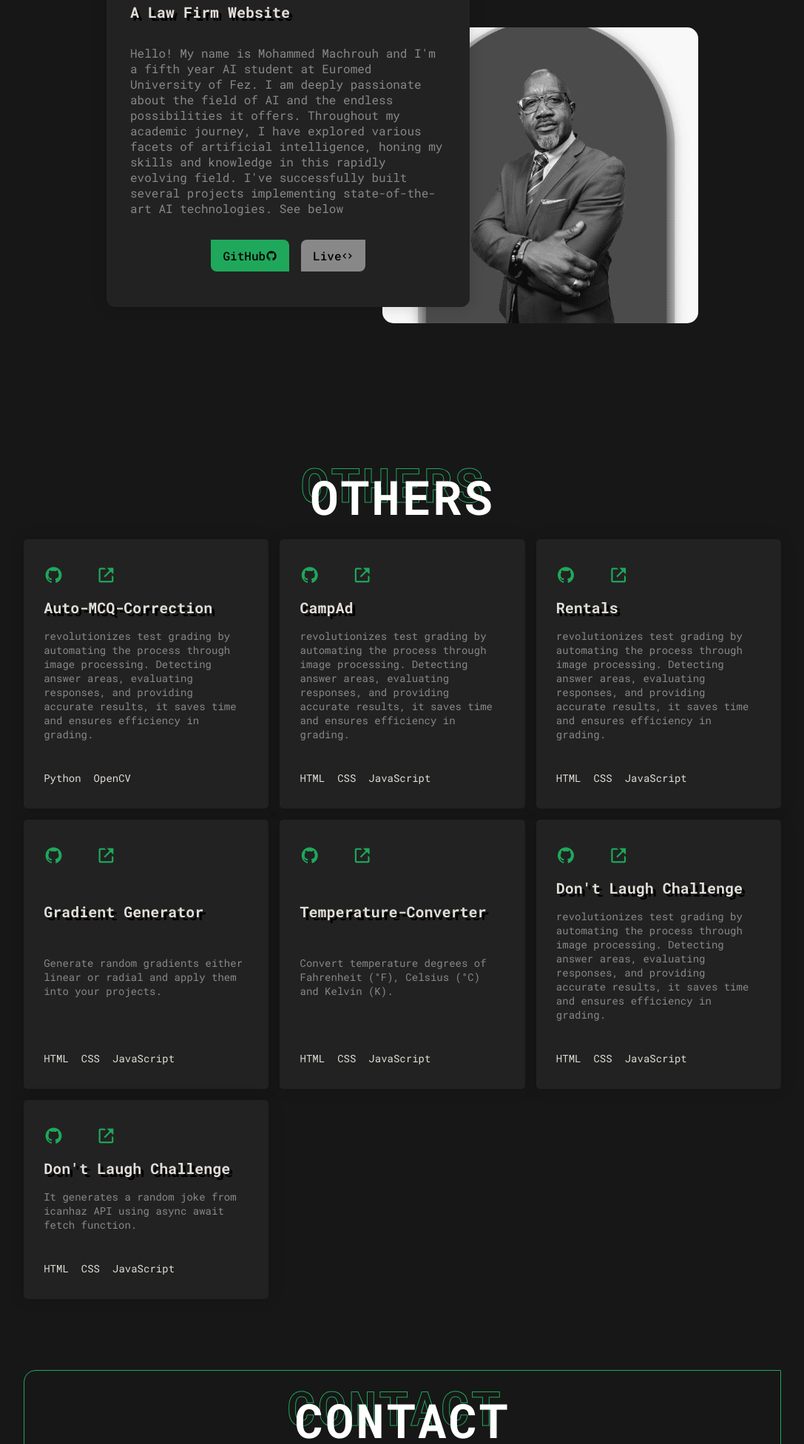
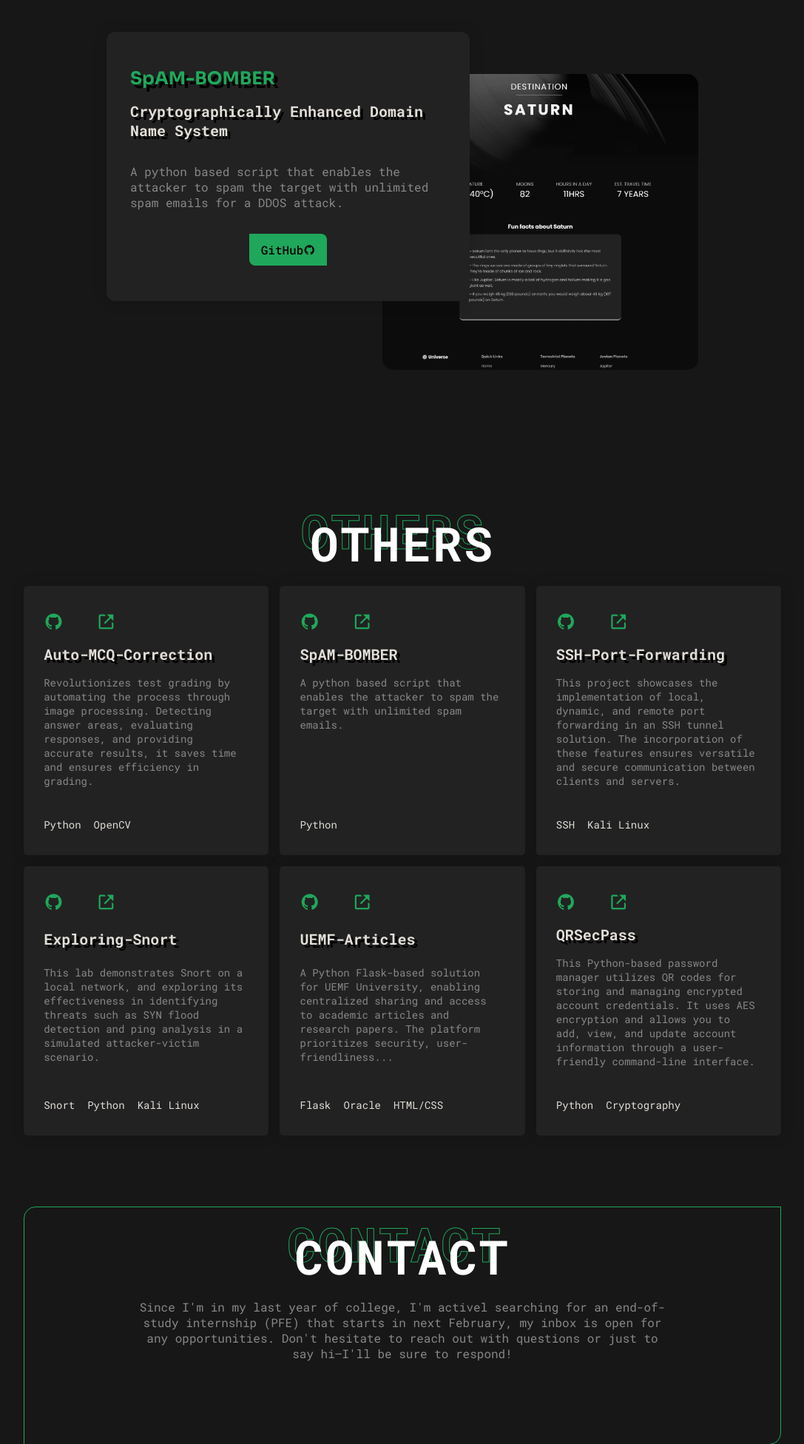
Before and after one commit to Hachimi95/portfolio, a plain HTML site: page index.html in a window 1280 px wide. Shown: the part 3040-4992 px from the top of the page at 74% size, without its empty margins (96-1183 px from the left). Drawn offline with nearby package versions, Linux system fonts and the light colour scheme.

Commit message:
Update index.html

```diff
--- a/index.html
+++ b/index.html
@@ -47,7 +47,7 @@
                     <a href="https://github.com/Hachimi95" target="_blank" class="home-social-link"><i class="bx bxl-github"></i></a>
                     <a href="https://twitter.com/YassineHachim13" target="_blank" class="home-social-link"><i class="bx bxl-twitter"></i></a>
                     <a href="https://www.linkedin.com/in/yassine-hachimi-935564265/" target="_blank" class="home-social-link"><i class="bx bxl-linkedin-square"></i></a>
-                    <a href="yassinehachi001@gmail.com" target="_blank" class="home-social-link"><i class="bx bxs-envelope"></i></a>
+                    <a href="hachimi.yassine95@gmail.com" target="_blank" class="home-social-link"><i class="bx bxs-envelope"></i></a>
                 </div>
                 <div class="home-data">
                     <p class="home-greetings">Hi, I'm</p>
@@ -195,21 +195,22 @@
             <h2 class="project-title" data-outline="Projects">Projects</h2>
 
 
-            <p class="project-subtitle">What I've built so far</p>
+            <p class="project-subtitle">What I've built so far</p>&nbsp;&nbsp;&nbsp; <br><br><br>
 
             <div class="project-container container">
                 <div class="pro-box">
                     <div class="left">
-                        <div class="project-img"><img src="./assets/img/project-1.png" alt="Universe"></div>
+                        <div class="project-img"><img src="./assets/img/project-2.jpg" alt="Universe"></div>
                     </div>
 
                 <div class="right">
-                    <h2 class="pro-title">Universe</h2>
-                    <h3 class="pro-subtitle">The Universe & Solar System</h3>
-                    <p class="pro-desc">Built from my interest in the Universe. Get to know about the universe and solar system, enjoy exploring.<br></p>
+                    <h2 class="pro-title">SecureDNS</h2>
+                    <h3 class="pro-subtitle">Cryptographically Enhanced Domain Name System</h3>
+                    <p class="pro-desc">SecureDNS is a project that aims to enhance the Domain Name System (DNS) with cryptographic security. The primary goal of
+                        SecureDNS is to provide a secure and encrypted communication channel between the client and the DNS server.<br></p>
                     <div class="pro-btns">
-                        <a href="https://github.com/mde3/Universe" target="_blank" class="button project-button btn-1">GitHub<i class="bx bxl-github button-icon"></i></a>
-                        <a href="https://universeglance.netlify.app/" target="_blank" class="button project-button btn-2">Live<i class="bx bx-code button-icon"></i></a>
+                        <a href="https://github.com/Hachimi95/SecureDNS" target="_blank" class="button project-button btn-1">GitHub<i class="bx bxl-github button-icon"></i></a>
+
                     </div>
                 </div>
             </div>
@@ -222,20 +223,15 @@
 
             <div class="pro-box">
                 <div class="left">
-                    <div class="project-img"><img src="./assets/img/project-2.png" alt="Saul-Firm"></div>
+                    <div class="project-img"><img src="./assets/img/project-1.png" alt="Saul-Firm"></div>
                 </div>
                 <div class="right">
-                    <h2 class="pro-title">Saul-Firm</h2>
-                    <h3 class="pro-subtitle">A Law Firm Website</h3>
+                    <h2 class="pro-title">SpAM-BOMBER                    </h2>
+                    <h3 class="pro-subtitle"> Cryptographically Enhanced Domain Name System</h3>
 
 
 
-                    <p class="pro-desc">
-
-                        Hello! My name is Mohammed Machrouh and I'm a fifth year AI student at Euromed University of Fez. I am deeply passionate about the field of AI and the endless possibilities it offers. Throughout my academic journey, I have explored various facets of artificial intelligence, honing my skills and knowledge in this rapidly evolving field.
-
-                        I've successfully built several projects implementing state-of-the-art AI technologies. See below
-
+                    <p class="pro-desc"> A python based script that enables the attacker to spam the target with unlimited spam emails for a DDOS attack.
                     </p>
 
 
@@ -244,8 +240,7 @@
 
 
                     <div class="pro-btns">
-                        <a href="https://github.com/mde3/Saul-Firm-A-law-firm-Concept-" target="_blank" class="button project-button btn-1">GitHub<i class="bx bxl-github button-icon"></i></a>
-                        <a href="https://saul-firm.netlify.app/" target="_blank" class="button project-button btn-2">Live<i class="bx bx-code button-icon"></i></a>
+                        <a href="https://github.com/Hachimi95/SpAM-BOMBER" target="_blank" class="button project-button btn-1">GitHub<i class="bx bxl-github button-icon"></i></a>
                     </div>
                 </div>
             </div>
@@ -270,50 +265,52 @@
                     </div>
                 </div>
                 <h3 class="other-title">Auto-MCQ-Correction</h3>
-                <p class="other-desc">revolutionizes test grading by automating the process through image processing. Detecting answer areas, evaluating responses, and providing accurate results, it saves time and ensures efficiency in grading.</p>
+                <p class="other-desc">Revolutionizes test grading by automating the process through image processing. Detecting answer areas, evaluating responses, and providing accurate results, it saves time and ensures efficiency in grading.</p>
                 <div class="other-bottom">
-                    <p class="other-p">Python</p><p class="other-p">OpenCV</p>
+                    <p class="other-p">Python</p>
+                    <p class="other-p">OpenCV</p>
                 </div>
             </div>
 
             <div class="other-box">
                 <div class="other-top">
                     <div class="other-links">
-                        <a href="https://github.com/mde3/CampAd" target="_blank" class="other-link">
+                        <a href="https://github.com/Hachimi95/SpAM-BOMBER" target="_blank" class="other-link">
                             <i class="bx bxl-github"></i>
                         </a>&nbsp;&nbsp;
-                        <a href="https://campad.netlify.app/" target="_blank" class="other-link">
+                        <a href="" target="_blank" class="other-link">
                             <i class="bx bx-link-external"></i>
                         </a>
                     </div>
                 </div>
-                <h3 class="other-title">CampAd</h3>
-                <p class="other-desc">revolutionizes test grading by automating the process through image processing. Detecting answer areas, evaluating responses, and providing accurate results, it saves time and ensures efficiency in grading.</p>
+                <h3 class="other-title">SpAM-BOMBER</h3>
+                <p class="other-desc">A python based script that enables the attacker to spam the target with unlimited spam emails. <br><br><br><br><br>
+                </p>
                 <div class="other-bottom">
-                    <p class="other-p">HTML</p>
-                    <p class="other-p">CSS</p>
-                    <p class="other-p">JavaScript</p>
+                    <p class="other-p">Python</p>
+
                 </div>
             </div>
 
             <div class="other-box">
                 <div class="other-top">
                     <div class="other-links">
-                        <a href="https://github.com/mde3/CarRental" target="_blank" class="other-link">
+                        <a href="https://github.com/Hachimi95/SSH-Port-Forwarding" target="_blank" class="other-link">
                             <i class="bx bxl-github"></i>
                         </a>&nbsp;&nbsp;
-                        <a href="https://car-rental-8568c3.netlify.app/" target="_blank" class="other-link">
+                        <a href="" target="_blank" class="other-link">
                             <i class="bx bx-link-external"></i>
                         </a>
                     </div>
                 </div>
-                <h3 class="other-title">Rentals</h3>
-                <p class="other-desc">revolutionizes test grading by automating the process through image processing. Detecting answer areas, evaluating responses, and providing accurate results, it saves time and ensures efficiency in grading.</p>
+                <h3 class="other-title">SSH-Port-Forwarding</h3>
+                <p class="other-desc">This project showcases the implementation of local, dynamic, and remote port forwarding in an SSH tunnel solution.
+                    The incorporation of these features ensures versatile and secure communication between clients and servers.
+                </p>
+                <div class="other-bottom">
+                    <p class="other-p">SSH</p>
+                    <p class="other-p">Kali Linux                    </p>
 
-                <div class="other-bottom">
-                    <p class="other-p">HTML</p>
-                    <p class="other-p">CSS</p>
-                    <p class="other-p">JavaScript</p>
                 </div>
             </div>
 
@@ -321,20 +318,22 @@
             <div class="other-box">
                 <div class="other-top">
                     <div class="other-links">
-                        <a href="https://github.com/mde3/Gradient-Generator" target="_blank" class="other-link">
+                        <a href="https://github.com/Hachimi95/Exploring-Snort" target="_blank" class="other-link">
                             <i class="bx bxl-github"></i>
                         </a>&nbsp;&nbsp;
-                        <a href="https://gradi-gen.netlify.app/" target="_blank" class="other-link">
+                        <a href="" class="other-link">
                             <i class="bx bx-link-external"></i>
                         </a>
                     </div>
                 </div>
-                <h3 class="other-title">Gradient Generator</h3>
-                <p class="other-desc">Generate random gradients either linear or radial and apply them into your projects.</p>
+                <h3 class="other-title">Exploring-Snort</h3>
+                <p class="other-desc">This lab demonstrates Snort on a local network, and exploring its effectiveness in
+                    identifying threats such as SYN flood detection and ping analysis in a simulated attacker-victim scenario.
+                </p>
                 <div class="other-bottom">
-                    <p class="other-p">HTML</p>
-                    <p class="other-p">CSS</p>
-                    <p class="other-p">JavaScript</p>
+                    <p class="other-p">Snort</p>
+                    <p class="other-p">Python</p>
+                    <p class="other-p">Kali Linux</p>
                 </div>
             </div>
 
@@ -342,20 +341,20 @@
             <div class="other-box">
                 <div class="other-top">
                     <div class="other-links">
-                        <a href="https://github.com/mde3/Temperature-Converter" target="_blank" class="other-link">
+                        <a href="https://github.com/Hachimi95/UEMF-Articles" target="_blank" class="other-link">
                             <i class="bx bxl-github"></i>
                         </a>&nbsp;&nbsp;
-                        <a href="https://mde3.github.io/Temperature-Converter/" target="_blank" class="other-link">
+                        <a href="" class="other-link">
                             <i class="bx bx-link-external"></i>
                         </a>
                     </div>
                 </div>
-                <h3 class="other-title">Temperature-Converter</h3>
-                <p class="other-desc">Convert temperature degrees of Fahrenheit (°F), Celsius (°C) and Kelvin (K).</p>
+                <h3 class="other-title">UEMF-Articles</h3>
+                <p class="other-desc">A Python Flask-based solution for UEMF University, enabling centralized sharing and access to academic articles and research papers. The platform prioritizes security, user-friendliness... </p>
                 <div class="other-bottom">
-                    <p class="other-p">HTML</p>
-                    <p class="other-p">CSS</p>
-                    <p class="other-p">JavaScript</p>
+                    <p class="other-p">Flask </p>
+                    <p class="other-p">Oracle </p>
+                    <p class="other-p">HTML/CSS </p>
                 </div>
             </div>
 
@@ -363,41 +362,28 @@
             <div class="other-box">
                 <div class="other-top">
                     <div class="other-links">
-                        <a href="https://github.com/mde3/Dont-Laugh-Challenge" target="_blank" class="other-link">
+                        <a href="https://github.com/Hachimi95/QRSecPass" target="_blank" class="other-link">
                             <i class="bx bxl-github"></i>
                         </a>&nbsp;&nbsp;
-                        <a href="https://mde3.github.io/Dont-Laugh-Challenge/" target="_blank" class="other-link">
+                        <a href="" target="_blank" class="other-link">
                             <i class="bx bx-link-external"></i>
                         </a>
                     </div>
                 </div>
-                <h3 class="other-title">Don't Laugh Challenge</h3>
-                <p class="other-desc">revolutionizes test grading by automating the process through image processing. Detecting answer areas, evaluating responses, and providing accurate results, it saves time and ensures efficiency in grading.</p>
+
+                <h3 class="other-title">QRSecPass</h3>
+                <p class="other-desc">This Python-based password manager utilizes QR codes for storing and managing encrypted account credentials.
+                    It uses AES encryption and allows you to add, view, and update account information through a user-friendly command-line interface.
+
+                </p>
                 <div class="other-bottom">
-                    <p class="other-p">HTML</p>
-                    <p class="other-p">CSS</p>
-                    <p class="other-p">JavaScript</p>
+                    <p class="other-p">Python</p>
+                    <p class="other-p">Cryptography</p>
                 </div>
             </div>
-            <div class="other-box">
-                <div class="other-top">
-                    <div class="other-links">
-                        <a href="https://github.com/mde3/Dont-Laugh-Challenge" target="_blank" class="other-link">
-                            <i class="bx bxl-github"></i>
-                        </a>&nbsp;&nbsp;
-                        <a href="https://mde3.github.io/Dont-Laugh-Challenge/" target="_blank" class="other-link">
-                            <i class="bx bx-link-external"></i>
-                        </a>
-                    </div>
-                </div>
-                <h3 class="other-title">Don't Laugh Challenge</h3>
-                <p class="other-desc">It generates a random joke from icanhaz API using async await fetch function.</p>
-                <div class="other-bottom">
-                    <p class="other-p">HTML</p>
-                    <p class="other-p">CSS</p>
-                    <p class="other-p">JavaScript</p>
-                </div>
-            </div>
+
+
+
 
 
         </div>
@@ -421,7 +407,7 @@
                     </a>&nbsp;&nbsp;
                     <a href="https://www.linkedin.com/in/yassine-hachimi-935564265/" target="_blank" class="home-social-link con">
                         <i class="bx bxl-linkedin-square"></i></a>&nbsp;&nbsp;&nbsp;&nbsp;
-                    <a href="mailto:yassinehachi001@gmail.com" target="_blank" class="home-social-link con">
+                    <a href="mailto:hachimi.yassine95@gmail.com" target="_blank" class="home-social-link con">
                         <i class="bx bxs-envelope"></i>
                     </a>
                 </div>
```
